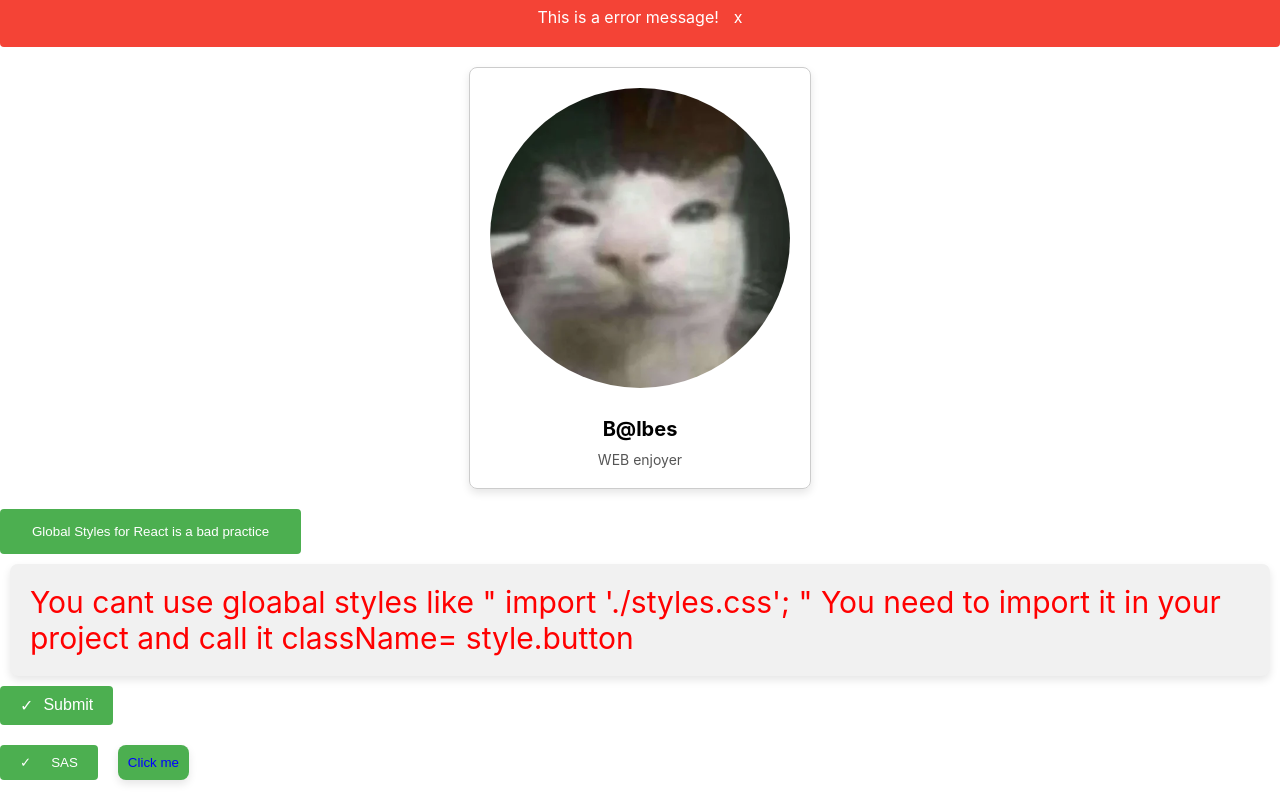
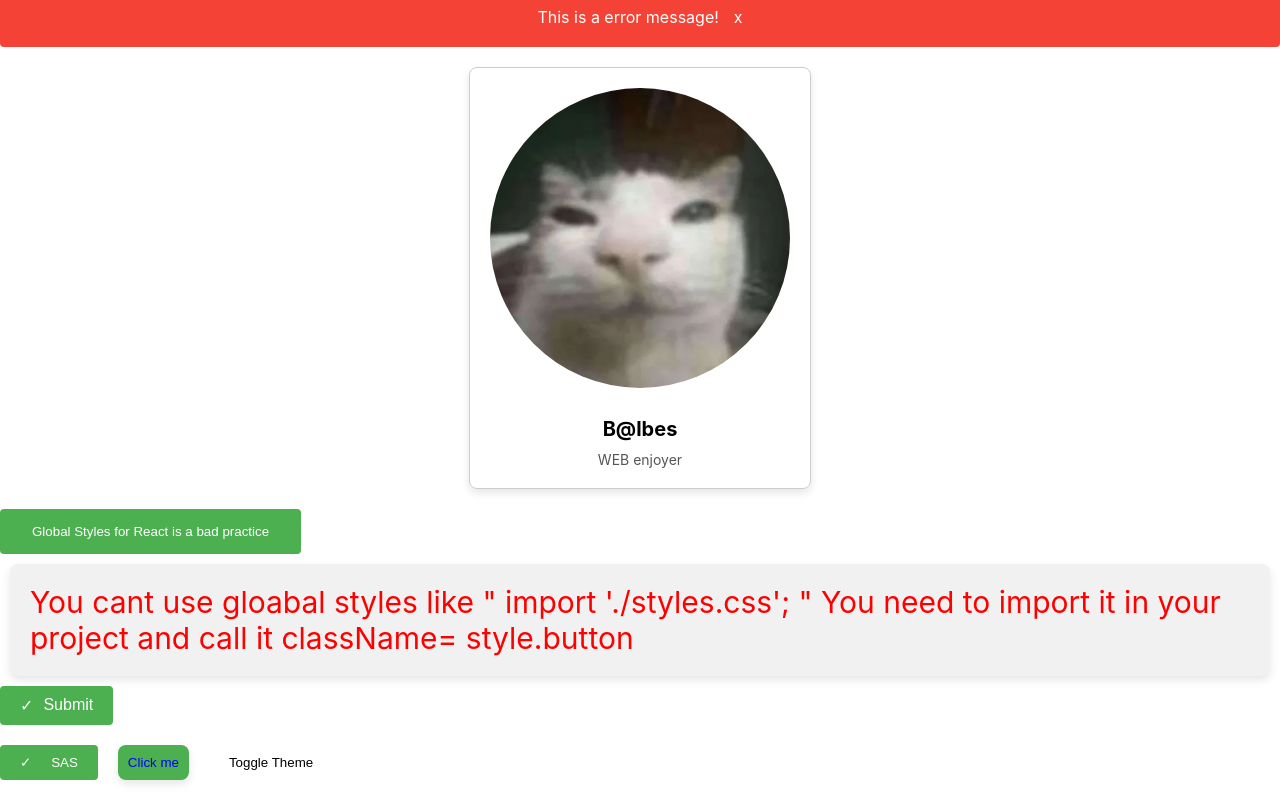
Before and after one commit to Traer3/ReactJs, a React (Create React App) app in the folder css-basics/: page / in a window 1280 px wide. Shown: the part 608-1408 px from the top of the page. Built offline with nearby package versions, Linux system fonts and the light colour scheme.

Commit message:
modified:   css-basics/src/App.js 	new file:   css-basics/src/components/ThemeContext.jsx 	new file:   css-basics/src/components/ThemedButton.jsx

```diff
--- a/css-basics/src/App.js
+++ b/css-basics/src/App.js
@@ -11,13 +11,14 @@ import GlobalStyleCard from './components/GlobalStyleCard';
 import StyledButton from './components/StyledButton';
 import SassStyleButton from './components/SassStyleButton';
 import TestingStyledButton from './components/TestingStyledButton';
-
-
+import { ThemeProvider } from './components/ThemeContext';
+import ThemedButton from './components/ThemedButton';
 
 
 
 function App() {
   return (
+
     <div >
 
 
@@ -54,9 +55,13 @@ function App() {
 
     <TestingStyledButton/>
 
+    <ThemeProvider>
+         <ThemedButton/>
+    </ThemeProvider>
 
 
     </div>
+
   );
 }
 
--- /dev/null
+++ b/css-basics/src/components/ThemeContext.jsx
@@ -0,0 +1,22 @@
+import React,{createContext, useState, useContext} from "react";
+
+const ThemeContext = createContext();
+
+export const ThemeProvider = ({children}) => {
+
+    const [theme, setTheme] = useState('light');
+
+    const toggleTheme = () => {
+
+        setTheme((prevTheme)=> (prevTheme === 'light' ? 'dark' : 'light'));
+
+    };
+
+    return (
+        <ThemeContext.Provider value={{theme, toggleTheme}}>
+            {children}
+        </ThemeContext.Provider>
+    );
+};
+
+export const useTheme = () => useContext(ThemeContext);
--- /dev/null
+++ b/css-basics/src/components/ThemedButton.jsx
@@ -0,0 +1,23 @@
+import React from "react";
+import { useTheme } from "./ThemeContext";
+
+const ThemedButton = () => {
+    const {theme ,toggleTheme} = useTheme();
+
+    const styles ={
+        padding: '10px 20px',
+        border: 'none',
+        borderRadius: '4px',
+        backgroundColor: theme  === 'light' ? '#fff' : '#333',
+        color: theme === 'light' ? '#000' : '#fff',
+        cursor: 'pointer',
+    };
+
+    return (
+        <button style={styles} onClick={toggleTheme}>
+                Toggle Theme
+        </button>
+    );
+};
+
+export default ThemedButton;
```
